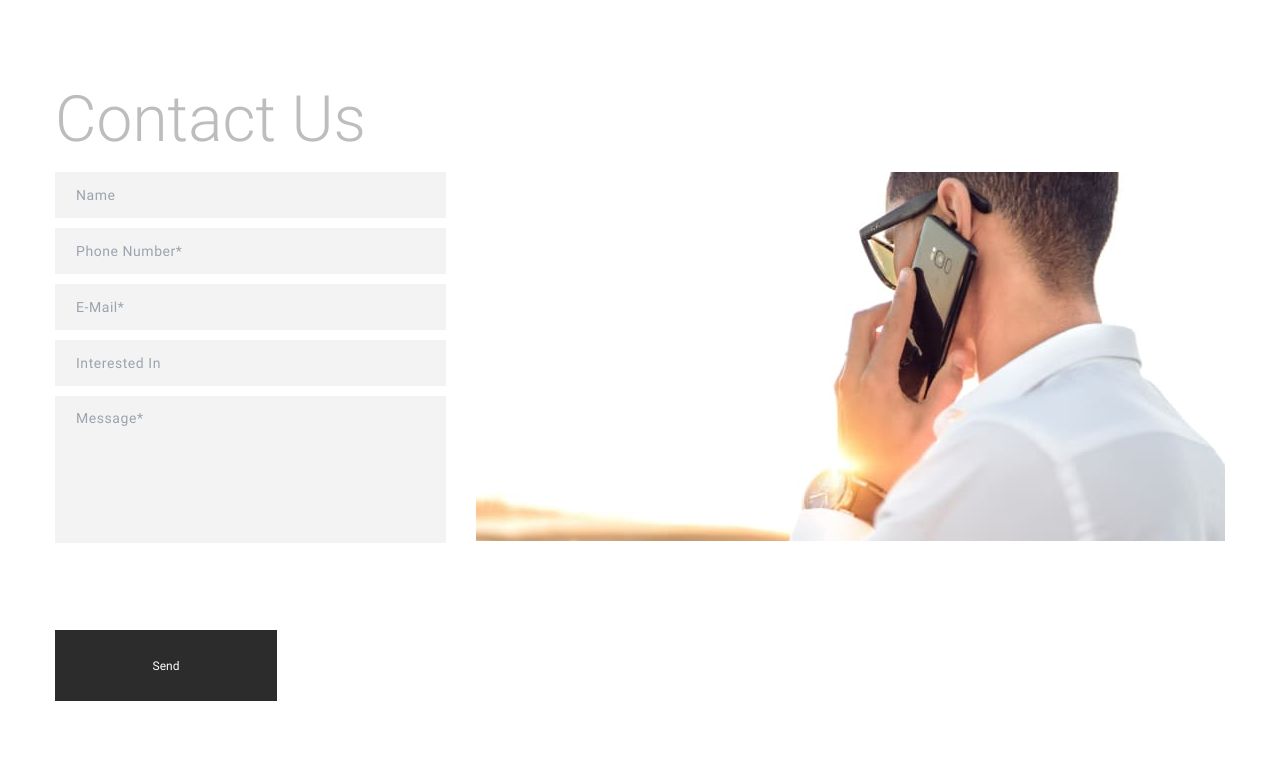
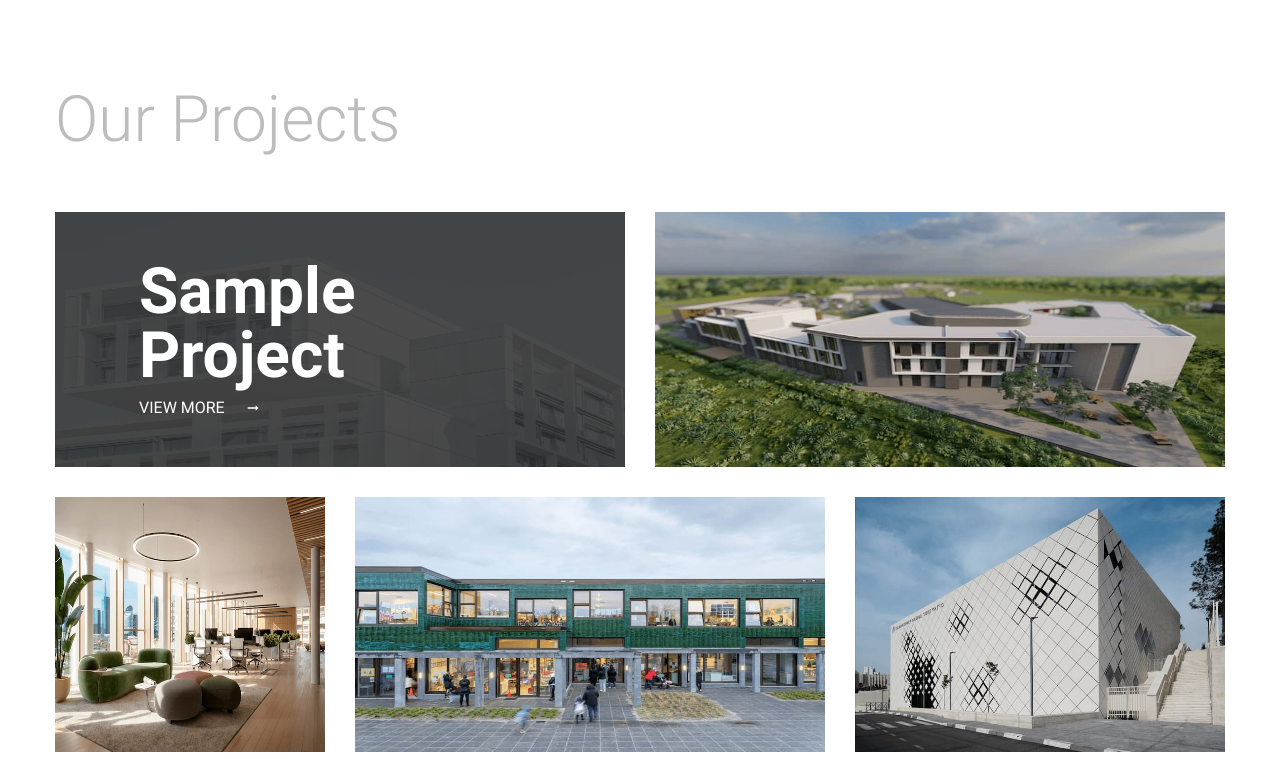
Before and after one commit to vicotroshenko/architects-site, a Next.js app: page / in a window 1280 px wide. Shown: the part 2038-2797 px from the top of the page. Built offline with nearby package versions, Linux system fonts and the light colour scheme.

Commit message:
feat: Add products section

```diff
--- a/public/data/projects.json
+++ b/public/data/projects.json
@@ -101,7 +101,7 @@
           "https://github.com/vicotroshenko/architects-site/blob/main/src/img/jpg/projects/4/schema-project-2-mobile_2x.jpg?raw=true"
         ],
         "desktop": [
-          "https://github.com/vicotroshenko/architects-site/blob/main/src/img/jpg/projects/4/project-4-desctop.jpg?raw=true",
+          "/images/jpg/projects/4/project-4-desctop.jpg",
           "https://github.com/vicotroshenko/architects-site/blob/main/src/img/jpg/projects/4/project-4_2-desctop.jpg?raw=true",
           "https://github.com/vicotroshenko/architects-site/blob/main/src/img/jpg/projects/4/schema-project-2-desctop.jpg?raw=true"
         ],
@@ -128,7 +128,7 @@
           "https://github.com/vicotroshenko/architects-site/blob/main/src/img/jpg/projects/5/schema-project-5-mobile_2x.jpg?raw=true"
         ],
         "desktop": [
-          "https://github.com/vicotroshenko/architects-site/blob/main/src/img/jpg/projects/5/project-5-desctop.jpg?raw=true",
+          "/images/jpg/projects/5/project-5-desctop.jpg",
           "https://github.com/vicotroshenko/architects-site/blob/main/src/img/jpg/projects/5/project-5_2-desctop.jpg?raw=true",
           "https://github.com/vicotroshenko/architects-site/blob/main/src/img/jpg/projects/5/schema-project-5-desctop.jpg?raw=true"
         ],
@@ -155,7 +155,7 @@
           "https://github.com/vicotroshenko/architects-site/blob/main/src/img/jpg/projects/6/schema-project-6-mobile_2x.jpg?raw=true"
         ],
         "desktop": [
-          "https://github.com/vicotroshenko/architects-site/blob/main/src/img/jpg/projects/6/project-6-desctop.jpg?raw=true",
+          "/images/jpg/projects/6/project-6-desctop.jpg",
           "https://github.com/vicotroshenko/architects-site/blob/main/src/img/jpg/projects/6/project-6_2-desctop.jpg?raw=true",
           "https://github.com/vicotroshenko/architects-site/blob/main/src/img/jpg/projects/6/schema-project-6-desctop.jpg?raw=true"
         ],
@@ -182,7 +182,7 @@
           "https://github.com/vicotroshenko/architects-site/blob/main/src/img/jpg/projects/7/schema-project-7-mobile_2x.jpg?raw=true"
         ],
         "desktop": [
-          "https://github.com/vicotroshenko/architects-site/blob/main/src/img/jpg/projects/7/project-7-desctop.jpg?raw=true",
+          "/images/jpg/projects/7/project-7-desctop.jpg",
           "https://github.com/vicotroshenko/architects-site/blob/main/src/img/jpg/projects/7/project-7_2-desctop.jpg?raw=true",
           "https://github.com/vicotroshenko/architects-site/blob/main/src/img/jpg/projects/7/schema-project-7-desctop.jpg?raw=true"
         ],
@@ -209,7 +209,7 @@
           "https://github.com/vicotroshenko/architects-site/blob/main/src/img/jpg/projects/8/schema-project-8-mobile_2x.jpg?raw=true"
         ],
         "desktop": [
-          "https://github.com/vicotroshenko/architects-site/blob/main/src/img/jpg/projects/8/project-8-desctop.jpg?raw=true",
+          "/images/jpg/projects/8/project-8-desctop.jpg",
           "https://github.com/vicotroshenko/architects-site/blob/main/src/img/jpg/projects/8/project-8_2-desctop.jpg?raw=true",
           "https://github.com/vicotroshenko/architects-site/blob/main/src/img/jpg/projects/8/schema-project-8-desctop.jpg?raw=true"
         ],
@@ -236,7 +236,7 @@
           "https://github.com/vicotroshenko/architects-site/blob/main/src/img/jpg/projects/9/project-9_3-mobile_2x.jpg?raw=true"
         ],
         "desktop": [
-          "https://github.com/vicotroshenko/architects-site/blob/main/src/img/jpg/projects/9/project-9-desctop.jpg?raw=true",
+          "/images/jpg/projects/9/project-9-desctop.jpg",
           "https://github.com/vicotroshenko/architects-site/blob/main/src/img/jpg/projects/9/project-9_2-desctop.jpg?raw=true",
           "https://github.com/vicotroshenko/architects-site/blob/main/src/img/jpg/projects/9/project-9_3-desctop.jpg?raw=true"
         ],
--- a/src/app/page.tsx
+++ b/src/app/page.tsx
@@ -2,6 +2,7 @@ import About from '@/components/About/About.component';
 import Contacts from '@/components/Contacts/Contacts.component';
 import Hero from '@/components/Hero/Hero.component';
 import Mission from '@/components/Mission/Mission.components';
+import Projects from '@/components/Projects/Projects.component';
 
 export default function Home() {
   return (
@@ -9,6 +10,7 @@ export default function Home() {
       <Hero />
       <Mission />
       <About />
+      <Projects />
       <Contacts />
     </>
   );
--- a/src/components/Hero/SwiperBar.component.tsx
+++ b/src/components/Hero/SwiperBar.component.tsx
@@ -26,9 +26,10 @@ const SwiperBar: React.FC<SwiperBarProps> = ({ data, setSwiper }) => {
       }}
       pagination={true}
       onSwiper={(swiper) => setSwiper(swiper)}
+      wrapperTag='ul'
     >
       {data.map((item) => (
-        <SwiperSlide key={nanoid()}>
+        <SwiperSlide key={nanoid()} tag='li'>
           <div className="w-full h-full min-h-[829px] flex gap-[122px] justify-between items-center">
             <div className="max-lg:absolute top-4 left-4 z-10 mb-[90px]">
               <Title>{item.title}</Title>
--- /dev/null
+++ b/src/components/Projects/Projects.component.tsx
@@ -0,0 +1,33 @@
+import clsx from 'clsx';
+import { nanoid } from 'nanoid';
+import Image from 'next/image';
+import Link from 'next/link';
+import React from 'react';
+
+import CONTENT from '../../../public/data/projects.json';
+import ArrowIcon from '../ArrowIcon/ArrowIcon.component';
+import Container from '../Container/Container.component';
+import Title from '../Title/Title.component';
+import ProjectsCard from './ProjectsCard.component';
+
+const Projects = () => {
+  const { text, projects } = CONTENT;
+  const projectsForView = projects.slice(0, 5);
+  return (
+    <Container sx="container">
+      <Title wrapperClassName="mb-[60px]">{text.title}</Title>
+      <div className="flex flex-wrap justify-center gap-[30px] mb-[30px]">
+        {projectsForView.map((project, index) => (
+          <ProjectsCard
+            index={index}
+            image={project.images.desktop[0]}
+            alt={project.title}
+            key={nanoid()}
+          />
+        ))}
+      </div>
+    </Container>
+  );
+};
+
+export default Projects;
--- /dev/null
+++ b/src/components/Projects/ProjectsCard.component.tsx
@@ -0,0 +1,55 @@
+import clsx from 'clsx';
+import { nanoid } from 'nanoid';
+import Image from 'next/image';
+import Link from 'next/link';
+import React from 'react';
+
+import ArrowIcon from '../ArrowIcon/ArrowIcon.component';
+
+interface ProjectsCardProps {
+  index: number;
+  image: string;
+  alt: string;
+}
+
+const ProjectsCard: React.FC<ProjectsCardProps> = ({ index, image, alt }) => {
+  return (
+    <Link
+      href={`projects}`}
+      className={clsx('block relative w-full h-[255px]', {
+        'pointer-events-none': index !== 0,
+        'max-w-[570px]': index === 0 || index === 1,
+        'max-w-[570px] lg:max-w-[270px]': index === 2,
+        'max-w-[570px] lg:max-w-[470px]': index === 3,
+        'max-w-[570px] lg:max-w-[370px]': index === 4,
+      })}
+    >
+      <div
+        className={clsx(
+          'flex flex-col justify-center pl-[84px] w-full h-full absolute inset-0 z-10',
+          {
+            'block bg-t-black': index === 0,
+          },
+          { hidden: index !== 0 }
+        )}
+      >
+        <p className="w-min text-5xl text-white font-bold mb-2">
+          Sample Project
+        </p>
+        <div className="flex gap-x-5 items-center">
+          <span className="text-white uppercase">View more</span>
+          <ArrowIcon wrapperClassName="fill-white" />
+        </div>
+      </div>
+      <div className="relative w-full max-w-[570px] h-[255px] z-1">
+        <Image
+          src={image}
+          fill
+          alt={alt}
+        />
+      </div>
+    </Link>
+  );
+};
+
+export default ProjectsCard;
--- a/src/components/Title/Title.component.tsx
+++ b/src/components/Title/Title.component.tsx
@@ -1,11 +1,15 @@
+import clsx from 'clsx';
 import React from 'react';
 
 interface TitleProps {
   children: React.ReactNode;
+  wrapperClassName?: string;
 }
 
-const Title: React.FC<TitleProps> = ({ children }) => {
-  return <h2 className="mb-5 capitalize">{children}</h2>;
+const Title: React.FC<TitleProps> = ({ children, wrapperClassName='' }) => {
+  return (
+    <h2 className={clsx('mb-5 capitalize', wrapperClassName)}>{children}</h2>
+  );
 };
 
 export default Title;
--- a/tailwind.config.ts
+++ b/tailwind.config.ts
@@ -1,4 +1,5 @@
 import type { Config } from 'tailwindcss';
+
 
 const config: Config = {
   content: [
@@ -50,12 +51,14 @@ const config: Config = {
         'gray-c8': '#C8C8C8',
         'gray-bd': '#BDBDBD',
         'gray-dark': '#8D8D8D',
+        't-black': 'rgba(44,44,44, 0.85)',
       },
       margin: {
         '120px': '120px',
       },
       boxShadow: {
-        '3xl': '0 1px 1px rgba(0, 0, 0, 0.25), 0 2px 8px rgba(0, 0, 0, 0.25), inset 0px 0px 0px 1px rgba(255, 255, 255, 0.1)',
+        '3xl':
+          '0 1px 1px rgba(0, 0, 0, 0.25), 0 2px 8px rgba(0, 0, 0, 0.25), inset 0px 0px 0px 1px rgba(255, 255, 255, 0.1)',
       },
       keyframes: {
         wider: {
```
